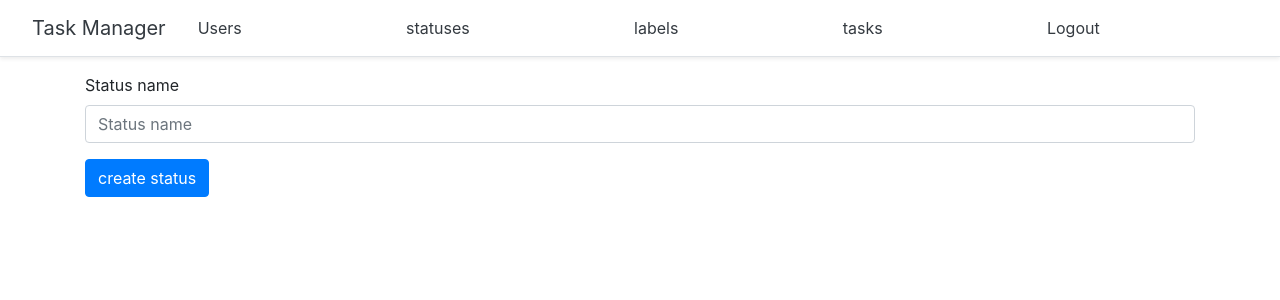
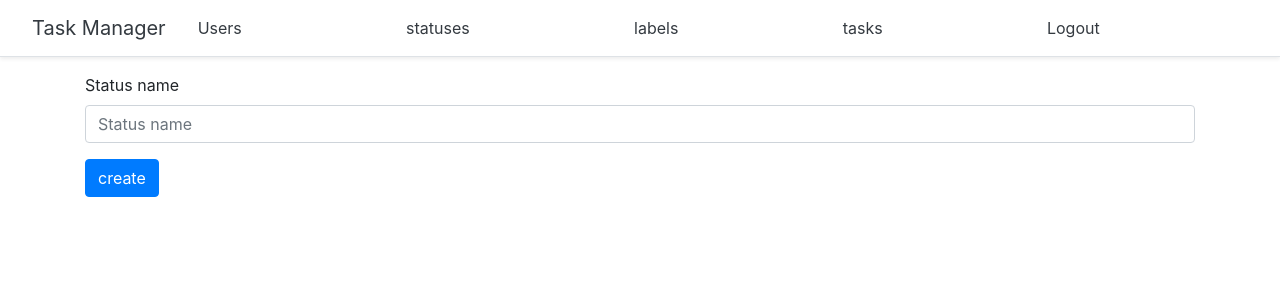
Before and after one commit to Svensson17/python-project-lvl4, a Django app: page /statuses/create/ in a window 1280 px wide. Shown: the top 300 px of the page. Run offline with Django 4.2, Linux system fonts and the light colour scheme; the first user in the database is signed in; some libraries are stand-ins or nearby versions.

Commit message:
refactor

```diff
--- a/task_manager/templates/statuses/create_stat.html
+++ b/task_manager/templates/statuses/create_stat.html
@@ -7,6 +7,6 @@
 {% block content %}
 <form method="post">{% csrf_token %}
     {% bootstrap_form form %}
-    <input class="btn btn-primary" type="submit" value="{% trans 'create status' %}">
+    <input class="btn btn-primary" type="submit" value="{% trans 'create' %}">
 </form>
 {% endblock%}
```
Also changed, not shown: locale/ru/LC_MESSAGES/django.po, 1 other file.
